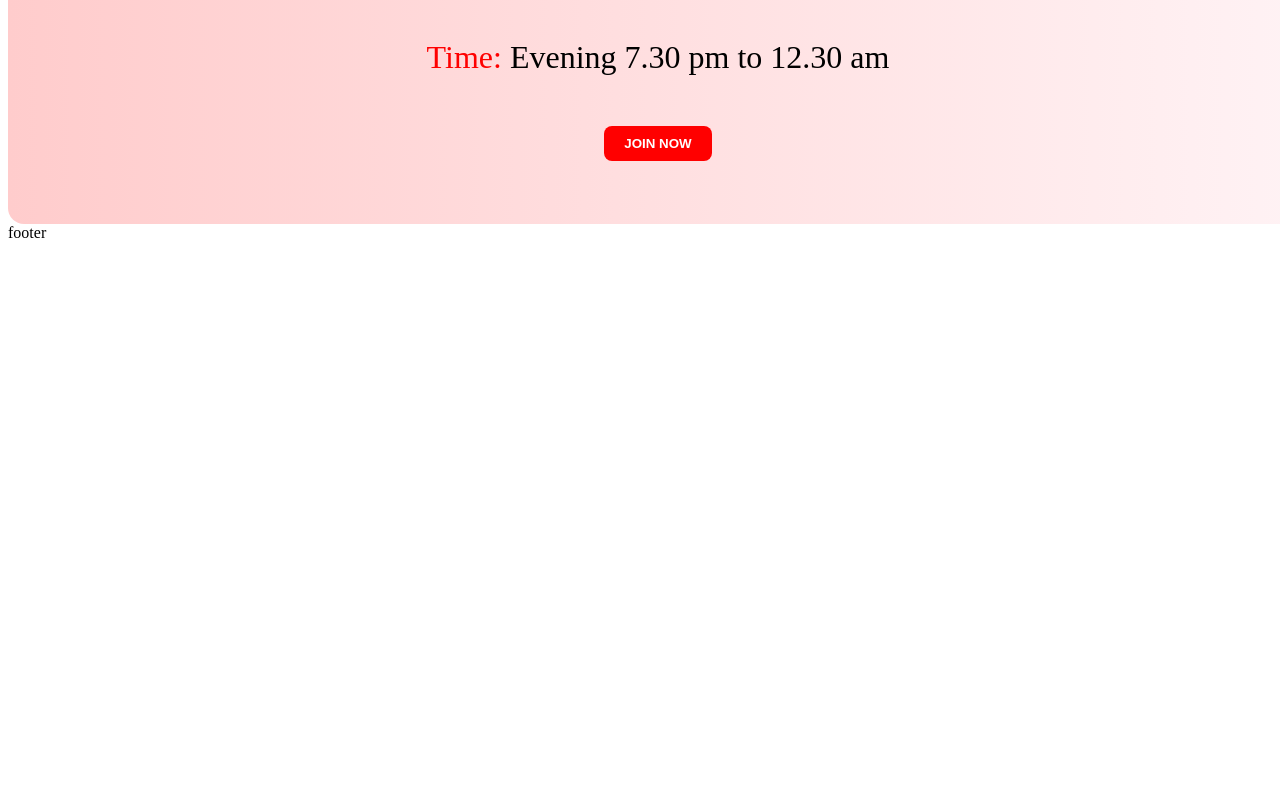
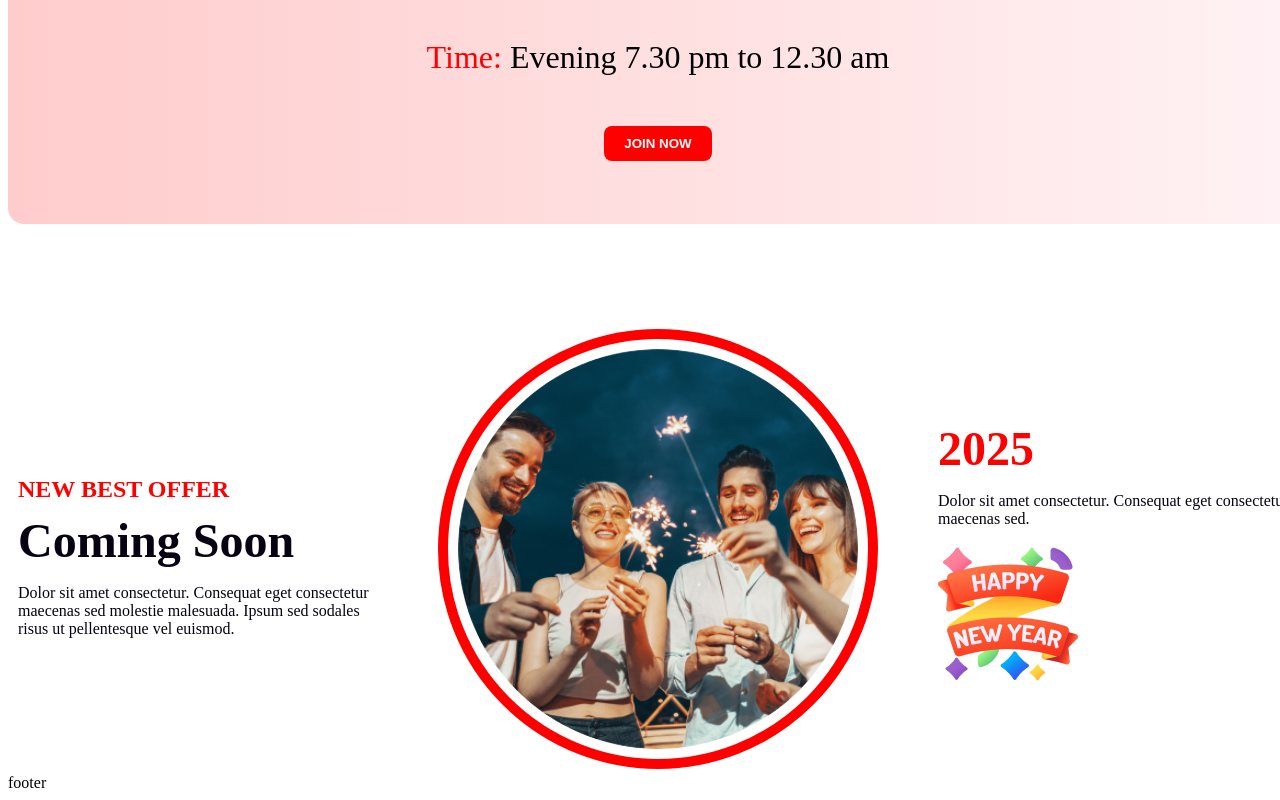
Before and after one commit to sonjibony/new-year-offers, a plain HTML site: page index.html in a window 1280 px wide. Shown: the part 2436-3236 px from the top of the page. Before the commit the page ends 2686 px from the top, so only its background shows below. Drawn offline with Linux system fonts and the light colour scheme.

Commit message:
coming soon section done

```diff
--- a/index.html
+++ b/index.html
@@ -48,6 +48,23 @@
     <button class="event-btn">JOIN NOW</button>
 
  </section>
+
+ <!-- coming soon section -->
+
+ <section class="coming-soon">
+    <div class="item">
+        <h4 class="soon-title">NEW BEST OFFER</h4>
+        <h1 class="soon-subtitle">Coming Soon</h1>
+        <p class="soon-des">Dolor sit amet consectetur. Consequat eget consectetur maecenas sed molestie malesuada. Ipsum sed sodales risus ut pellentesque vel euismod. </p>
+    </div>
+    <img class="item round-image" src="images/Ellipse 1.png" alt="" >
+    <div class="item">
+        <h1 class="new-title">2025</h1>
+        <p class="soon-des">Dolor sit amet consectetur. Consequat eget consectetur maecenas sed.</p>
+        <img src="images/Group 96.png" alt=""  >
+    </div>
+ </section>
+
 </main>
     <footer>
         footer
--- a/styles/offers.css
+++ b/styles/offers.css
@@ -176,3 +176,49 @@ margin-bottom: 0px;
     border-radius: 8px;
     margin-top: 50px;
 }
+ /* coming soon */
+ .coming-soon{
+    display: flex;
+    gap: 50px;
+    align-items: center;
+    height: 450px;
+    width: 1300px ;
+    margin: 0 auto;
+    margin-top: 100px;
+ }
+
+ .round-image {
+    width: 400px; /* Adjust as needed */
+    height: 400px; /* Same as width for a perfect circle */
+    border-radius: 50%; /* Makes the image round */
+    border: 10px solid red; /* Adds a red circular border */
+    padding: 5px; /* Optional: Adds space between the image and border */
+}
+
+ .item{
+    flex: 1; /* Makes each item take up equal space */
+  padding: 10px; /* Optional: adds padding to the items */
+
+ }
+
+ .soon-title{
+font-size: 24px;
+color: #FF0000;
+margin-bottom: 0px;
+ }
+ .soon-subtitle{
+    font-size: 48px;
+    color: #070211;
+    margin-top: 10px;
+    margin-bottom: 10px;
+ }
+ .soon-des{
+color: #070211;
+ }
+ .new-title{
+    color: #FF0000;
+    font-size: 48px;
+    margin-top: 10px;
+    margin-bottom: 10px;
+
+ }
```
